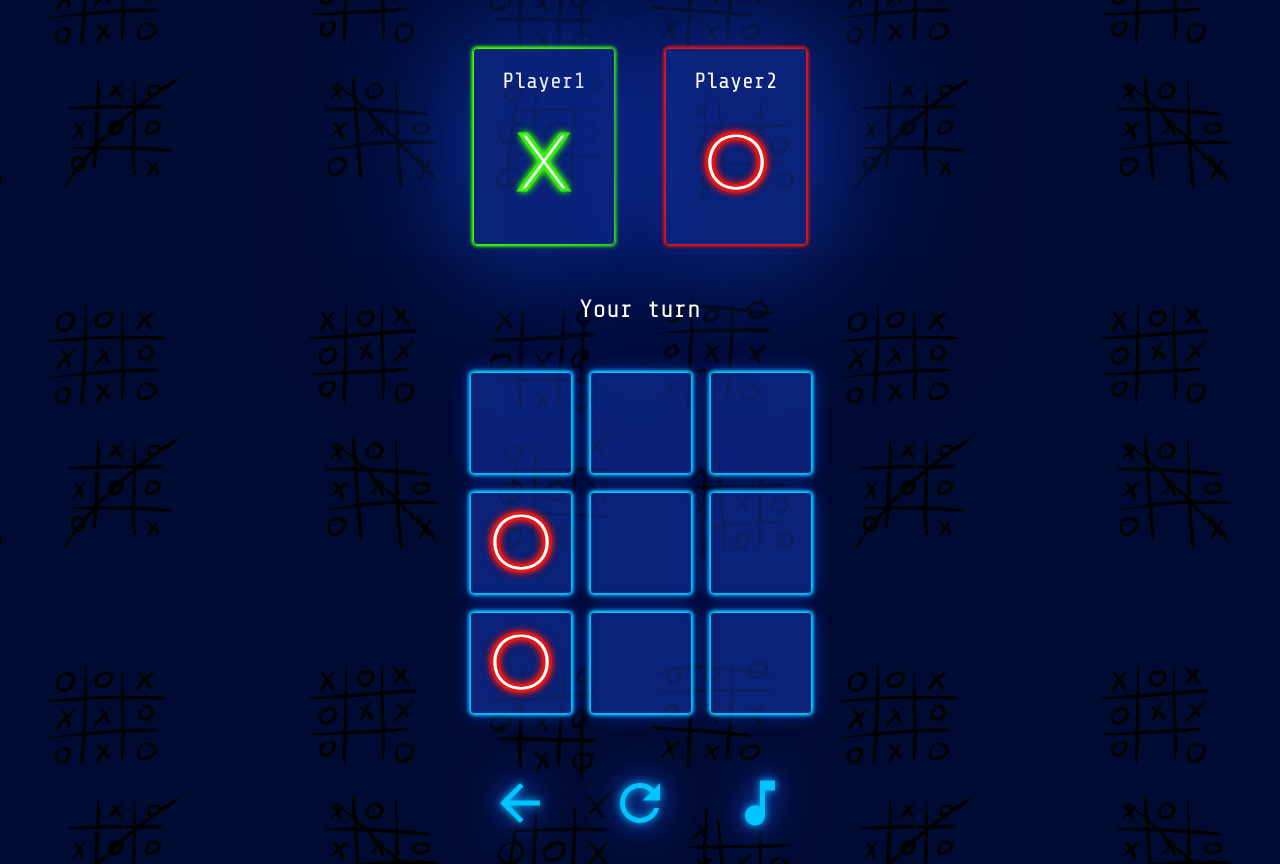
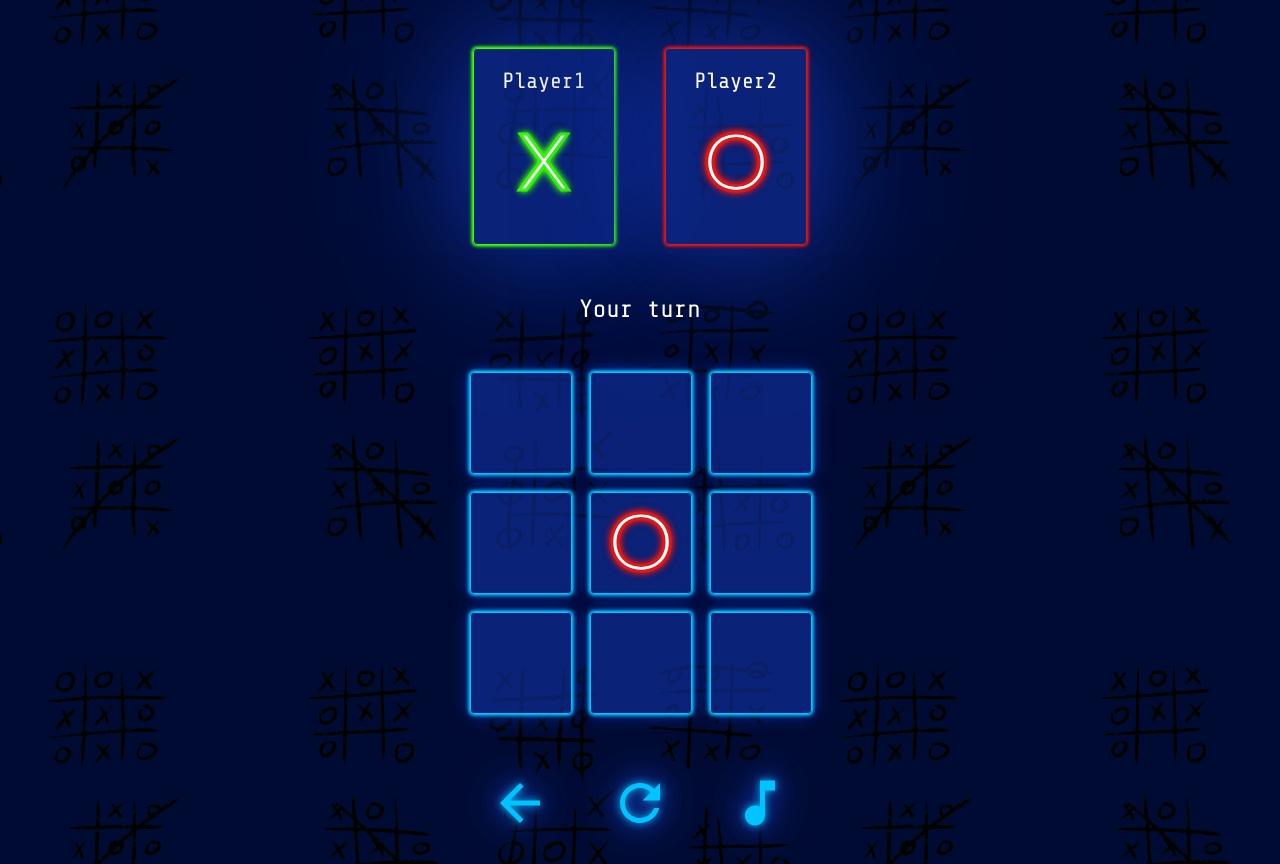
Before and after one commit to MrWonsik/tic-tac-toe-v2, a React (Vite) app: page / in a window 1280 px wide. Both pictures are taken after a click on the button "START". Built offline with nearby package versions, Linux system fonts and the light colour scheme.

Commit message:
update opponent AI logic

```diff
--- a/src/game/game-board/GameBoardView.tsx
+++ b/src/game/game-board/GameBoardView.tsx
@@ -16,14 +16,19 @@ const GameBoardView: React.FC<GameBoardViewProps> = ({onReturn, toggleMusic, mus
     const {gameInfo: { board, isUserTurn, playerFigures, winnerInfo, gameEnd }, userMove, reset } = useGame();
 
     const getMessage = () => {
-        if(gameEnd) {
-            return <span>
-                { winnerInfo?.winningFigure === playerFigures.mainPlayer ? "You win" : "You lose" }
-            </span>
+        let text: string;
+
+        if (gameEnd) {
+            text = winnerInfo
+                ? (winnerInfo.winningFigure === playerFigures.mainPlayer ? "You win" : "You lose")
+                : "Draw";
+        } else {
+            text = "Your turn";
         }
-        return <span style={{visibility: isUserTurn ? "visible" : "hidden"}}>
-            Your turn
-        </span>
+
+        return <span style={{ visibility: !gameEnd && !isUserTurn ? "hidden" : "visible" }}>
+        {text}
+    </span>;
     };
 
     const returnButtonClick = () => {
--- a/src/game/game-board/useGame.ts
+++ b/src/game/game-board/useGame.ts
@@ -100,7 +100,7 @@ export const useGame = () => {
             return Math.abs(userCount - opponentCount) <= 1;
         };
 
-        if(cellsEmpty(index) && canMove()) {
+        if(cellIsEmpty(index) && canMove()) {
             setCells((prev: Record<number, PlayerFigure | null>) => ({...prev, [index]: figure }));
         }
     }
@@ -109,24 +109,63 @@ export const useGame = () => {
         if(isGameEnd() || isUserTurn) {
             return;
         }
-        const availableIndexes = Object.entries(cells).filter(([, figure]) => figure == null).map(([index]) => Number(index));
+
+        const findBestCell = () => {
+            const getCriticalFields = (figureToCheck: PlayerFigure): Array<number> => {
+                const fields: number[] = [];
+
+                WINNING_COMBINATION.forEach(winCombo => {
+                    const moves = Object.entries(cells).filter(([, figure]) => figure === figureToCheck).map(([index,]) => Number(index));
+                    const filledCount = winCombo.filter(index => moves.includes(index)).length;
+                    const emptyFields = winCombo.filter(index => cellIsEmpty(index));
+
+                    if (filledCount === 2 && emptyFields.length === 1) {
+                        fields.push(emptyFields[0]);
+                    }
+                });
+
+                return fields;
+            };
+
+            const getRandomEmptyField = () => {
+                const empties = Object.entries(cells).filter(([, figure]) => figure === null).map(([index]) => Number(index));
+                return empties[Math.floor(Math.random() * empties.length)];
+            };
+
+            const allCellsEmpty = Object.values(cells).every((figure) => figure === null);
+
+            if (allCellsEmpty) return 4;
+
+            const winningFields = getCriticalFields(playerFigures.opponent);
+            if (winningFields.length > 0) {
+                return winningFields[Math.floor(Math.random() * winningFields.length)];
+            }
+
+            const blockingFields = getCriticalFields(playerFigures.mainPlayer);
+            if (blockingFields.length > 0) {
+                return blockingFields[Math.floor(Math.random() * blockingFields.length)];
+            }
+
+            return getRandomEmptyField();
+        }
+
         setTimeout(() => {
             if (isGameEnd()) return;
-            putFigure(availableIndexes[Math.floor(Math.random() * availableIndexes.length)], playerFigures.opponent);
+            putFigure(findBestCell(), playerFigures.opponent);
             setUserTurn(true);
         }, OPPONTENT_THINKING_TIME_IN_MS);
     }
 
     const userMove = (index: number) => {
-        if(isGameEnd() || (!isUserTurn && cellsHasFigure(index))) {
+        if(isGameEnd() || (!isUserTurn && cellHasFigure(index))) {
             return;
         }
         putFigure(index, playerFigures.mainPlayer);
         setUserTurn(false)
     };
 
-    const cellsEmpty = (index: number) => cells[index] == null;
-    const cellsHasFigure = (index: number) => !cellsEmpty(index)
+    const cellIsEmpty = (index: number) => cells[index] == null;
+    const cellHasFigure = (index: number) => !cellIsEmpty(index)
 
     const reset = () => {
         setCells(createEmptyCells());
@@ -139,7 +178,7 @@ export const useGame = () => {
         const allCellsFill = Object.values(cells).every((figure) => figure !== null)
         const potentialWinner = getPotentialWinner(cells);
 
-        return allCellsFill || potentialWinner;
+        return Boolean(allCellsFill || potentialWinner);
     }
 
     return {
```
